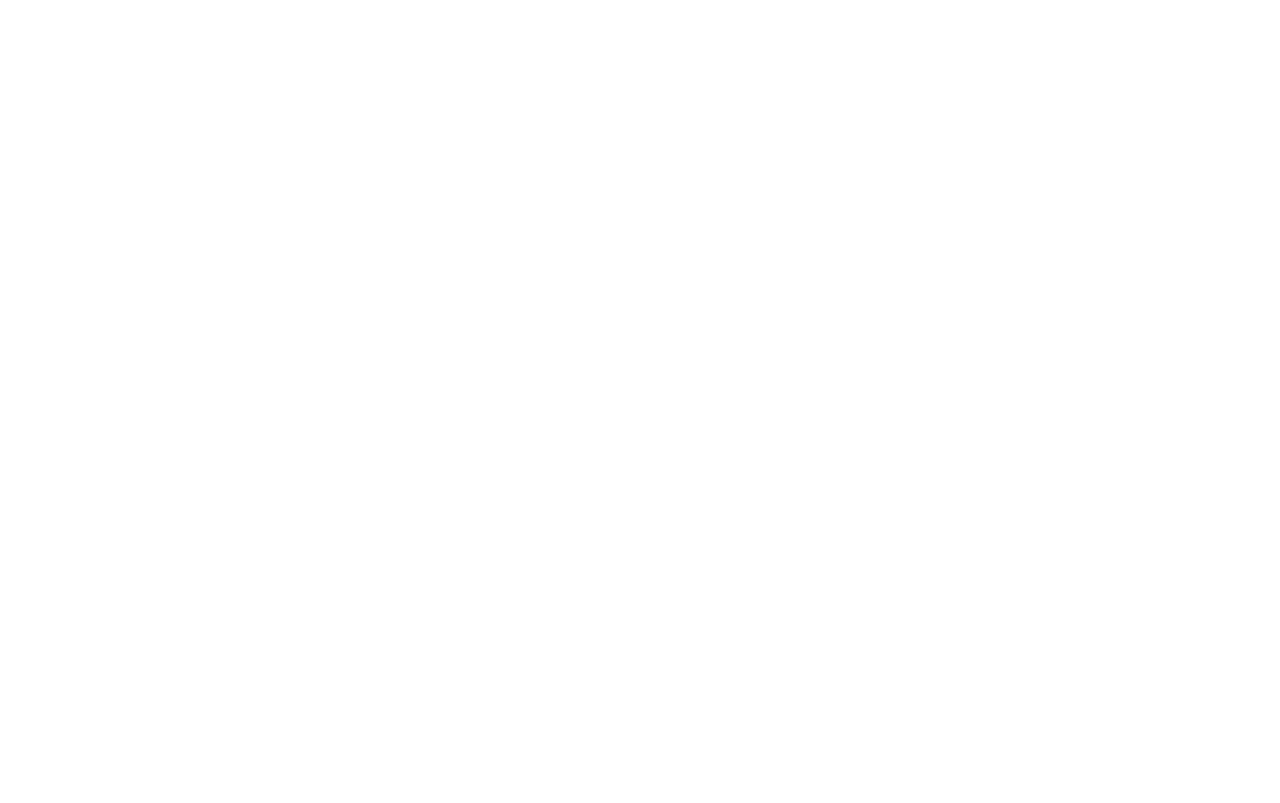
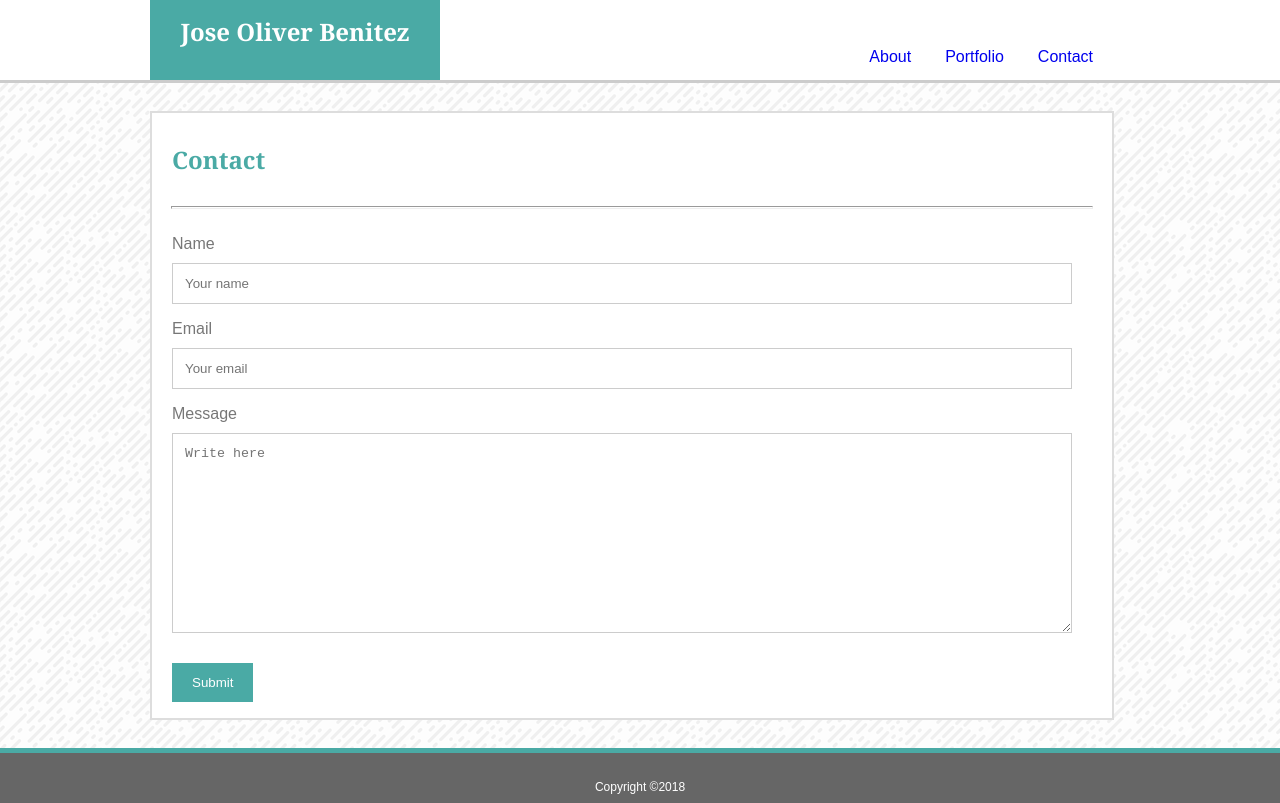
Before and after one commit to joliver017/Basic-Portfolio, a plain HTML site: page contact.html in a window 1280 px wide. Drawn offline with Linux system fonts and the light colour scheme.

Commit message:
completed contact.html

```diff
--- a/assets/css/style.css
+++ b/assets/css/style.css
@@ -73,7 +73,7 @@ ul {
 
 li {
     float: right;
-    list-style-type:none;
+    list-style-type: none;
     margin: 0;
     padding: 0;
     padding: 14px 1px;
@@ -102,3 +102,37 @@ li a {
     text-align: center;
     padding: 15px 0px 0px 0px;
 }
+
+label {
+    font-family:'Arial', 'Helvetica Neue', Helvetica, sans-serif;
+    color: #777777;
+    padding: 0px 20px;
+}
+
+input[type=text], select, textarea {
+    width: 900px;
+    padding: 12px;
+    border: 1px solid #ccc;
+    box-sizing: border-box;
+    margin-top: 10px;
+    margin-bottom: 16px;
+    margin-left: 20px;
+    margin-right: 20px;
+    resize: vertical
+}
+
+input[type=submit] {
+    background-color: #4aaaa5;
+    color: white;
+    padding: 12px 20px;
+    border: none;
+    cursor: pointer;
+    margin-top: 10px;
+    margin-bottom: 16px;
+    margin-left: 20px;
+    margin-right: 20px;
+}
+
+input[type=submit]:hover {
+    background-color: #5FB0B7;
+}
--- a/contact.html
+++ b/contact.html
@@ -0,0 +1,53 @@
+<!DOCTYPE html>
+<html>
+
+<head>
+    <title>Jose Oliver Benitez</title>
+    <link rel="stylesheet" href="assets/css/style.css">
+</head>
+
+<body>
+<section id="header">
+    <h1>Jose Oliver Benitez</h1>
+    <ul id="navbar">
+            <li><a href="contact.html">Contact</a></li>
+            <li><a href="portfolio.html">Portfolio</a></li>
+            <li><a href="index.html">About</a></li>
+    </ul>
+</section>
+
+<br>
+
+<section id="content">
+    <h2>Contact</h2>
+    <hr>
+    <br>
+
+    <form action="action_page.php">
+
+            <label for="name">Name</label>
+
+            <input type="text" id="name" name="name" placeholder="Your name">
+
+            <label for="email">Email</label>
+            <input type="text" id="email" name="email" placeholder="Your email">
+
+            <label for="message">Message</label>
+            <textarea id="message" name="message" placeholder="Write here" style="height:200px"></textarea>
+
+            <input type="submit" value="Submit">
+
+    </form>
+</section>
+
+<br>
+
+<section id="footer">
+        <p>Copyright ©2018</p>
+</section>
+
+</body>
+
+
+
+</html>
```
Also changed, not shown: index.html (+7 -3 lines), portfolio.html (+68 -0 lines).
